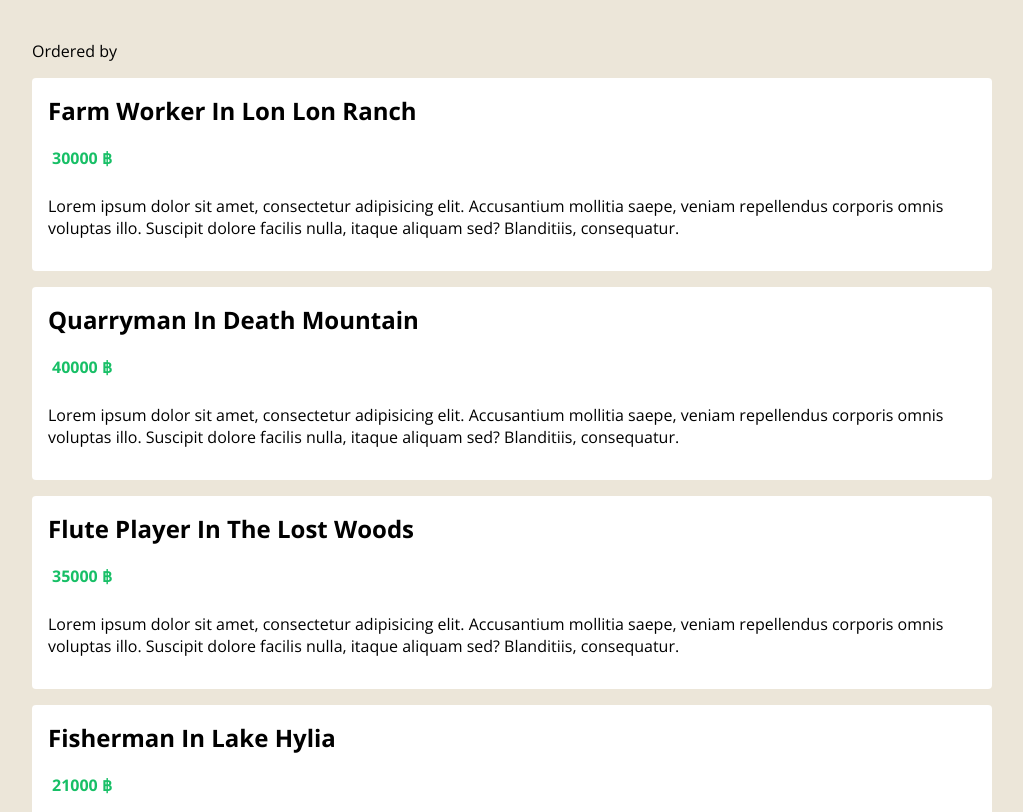
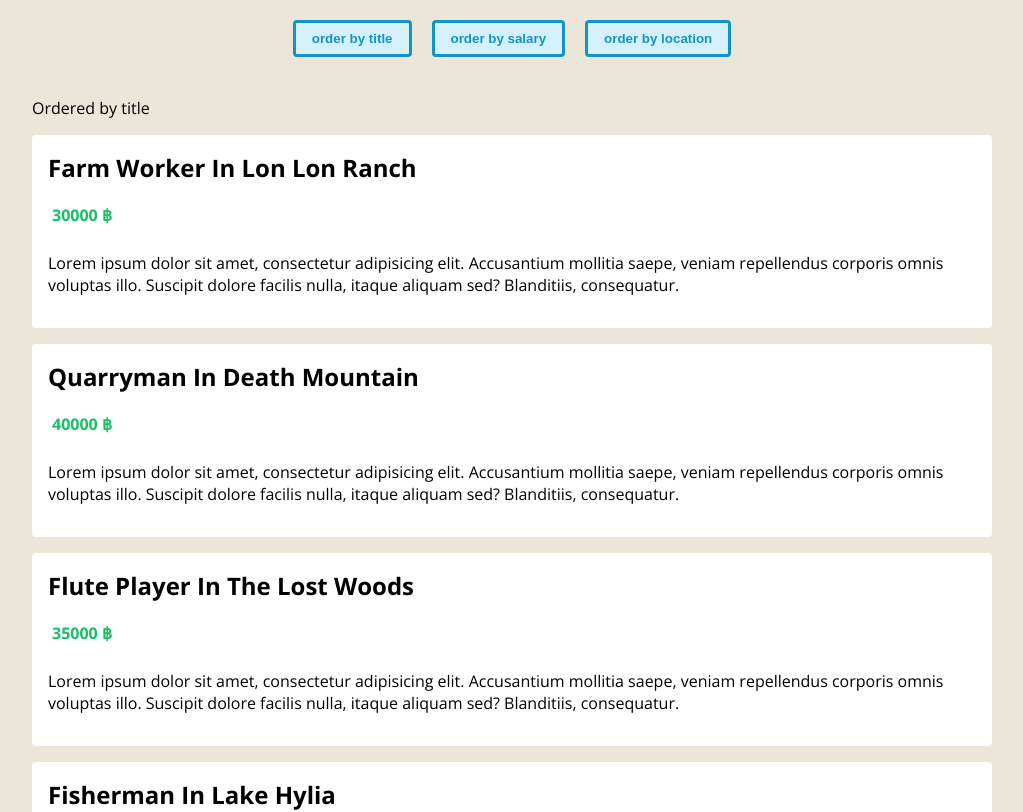
Before and after one commit to danyouknowme/hyrule-jobs, a Vue app: page / in a window 1280 px wide. Shown: the top 812 px of the page, without its empty margins (128-1151 px from the left). Built offline with nearby package versions, Linux system fonts and the light colour scheme.

Commit message:
add button to order

```diff
--- a/src/App.vue
+++ b/src/App.vue
@@ -1,6 +1,13 @@
 <template>
   <div class="app">
-    <JobList :jobs="jobs" />
+    <header>
+      <div class="order">
+        <button @click="handleClick('title')">order by title</button>
+        <button @click="handleClick('salary')">order by salary</button>
+        <button @click="handleClick('location')">order by location</button>
+      </div>
+    </header>
+    <JobList :jobs="jobs" :order="order" />
   </div>
 </template>
 
@@ -8,6 +15,7 @@
 import { defineComponent, ref } from 'vue';
 import JobList from './components/JobList.vue';
 import Job from './types/Job';
+import OrderTerm from './types/OrderTerm';
 
 
 export default defineComponent({
@@ -21,12 +29,32 @@
       { title: 'fisherman', location: 'lake hylia', salary: 21000, id: '4' },
       { title: 'prison guard', location: 'gerudo valley', salary: 32000, id: '5' }
     ])
+    const order = ref<OrderTerm>('title');
 
-    return { jobs }
-  }
+    const handleClick = (term: OrderTerm) => {
+      order.value = term;
+    }
+
+    return { jobs, handleClick, order }
+  },
 });
 </script>
 
 <style>
-
+  header {
+    text-align: center;
+  }
+  header .order {
+    margin-top: 20px;
+  }
+  button {
+    margin: 0 10px;
+    color: #1195c9;
+    border: 3px solid #1195c9;
+    background: #d5f0ff;
+    padding: 8px 16px;
+    border-radius: 4px;
+    cursor: pointer;
+    font-weight: bold;
+  }
 </style>
```
